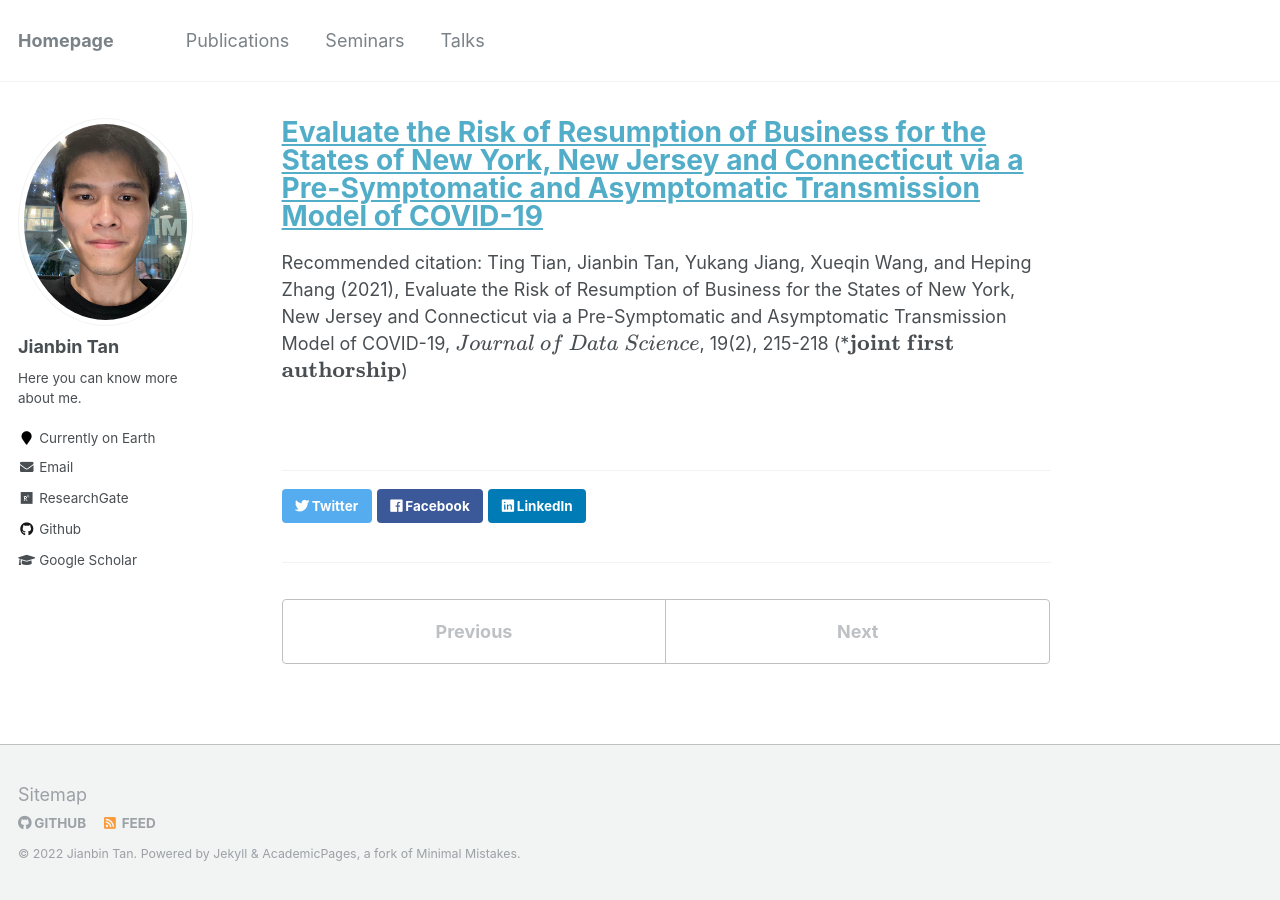
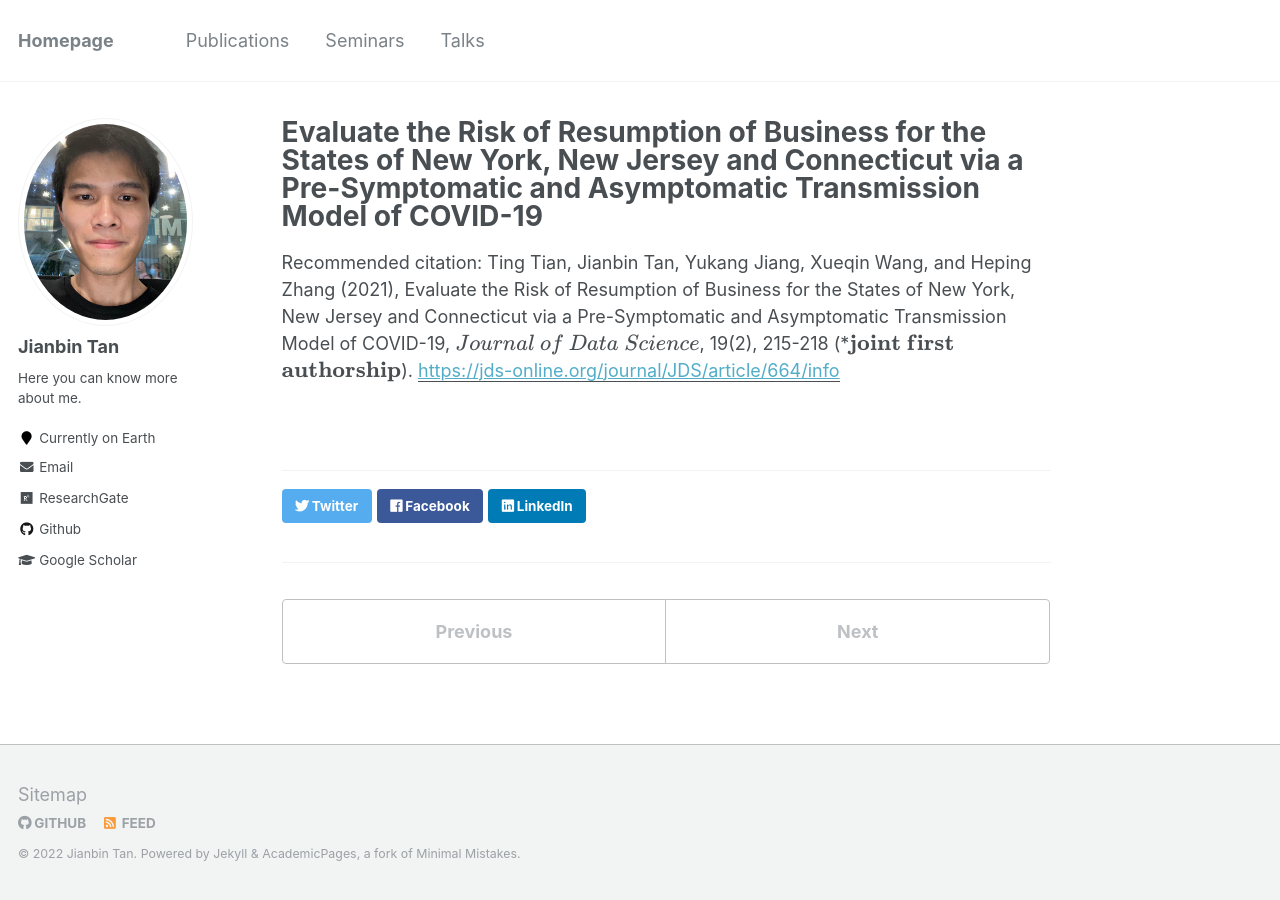
Before and after one commit to Tan-jianbin/Tan-jianbin.github.io, a Jekyll site: the page built from _publications/JDS1.md, in a window 1280 px wide. Built offline with Jekyll 4.4.1, drawn with Linux system fonts in a browser that asks for light colours; formulas are drawn with MathJax 3.

Commit message:
Update JDS1.md

```diff
--- a/_publications/JDS1.md
+++ b/_publications/JDS1.md
@@ -1,11 +1,11 @@
 ---
-title: "[Evaluate the Risk of Resumption of Business for the States of New York, New Jersey and Connecticut via a Pre-Symptomatic and Asymptomatic Transmission Model of COVID-19](https://jds-online.org/journal/JDS/article/664/info)"
+title: "Evaluate the Risk of Resumption of Business for the States of New York, New Jersey and Connecticut via a Pre-Symptomatic and Asymptomatic Transmission Model of COVID-19"
 collection: publications
 permalink: /publication/JDS1
 excerpt: ''
 date: 2021-05-07
 venue: 'Journal of Data Science'
-paperurl: ''
-citation: 'Ting Tian, Jianbin Tan, Yukang Jiang, Xueqin Wang, and Heping Zhang (2021), Evaluate the Risk of Resumption of Business for the States of New York, New Jersey and Connecticut via a Pre-Symptomatic and Asymptomatic Transmission Model of COVID-19, $\textit{Journal of Data Science}$, 19(2), 215-218 (*$\mathbf{joint\ first}$ $\mathbf{authorship}$)'
+paperurl: 'https://jds-online.org/journal/JDS/article/664/info'
+citation: 'Ting Tian, Jianbin Tan, Yukang Jiang, Xueqin Wang, and Heping Zhang (2021), Evaluate the Risk of Resumption of Business for the States of New York, New Jersey and Connecticut via a Pre-Symptomatic and Asymptomatic Transmission Model of COVID-19, $\textit{Journal of Data Science}$, 19(2), 215-218 (*$\mathbf{joint\ first}$ $\mathbf{authorship}$).'
 
 ---
```
